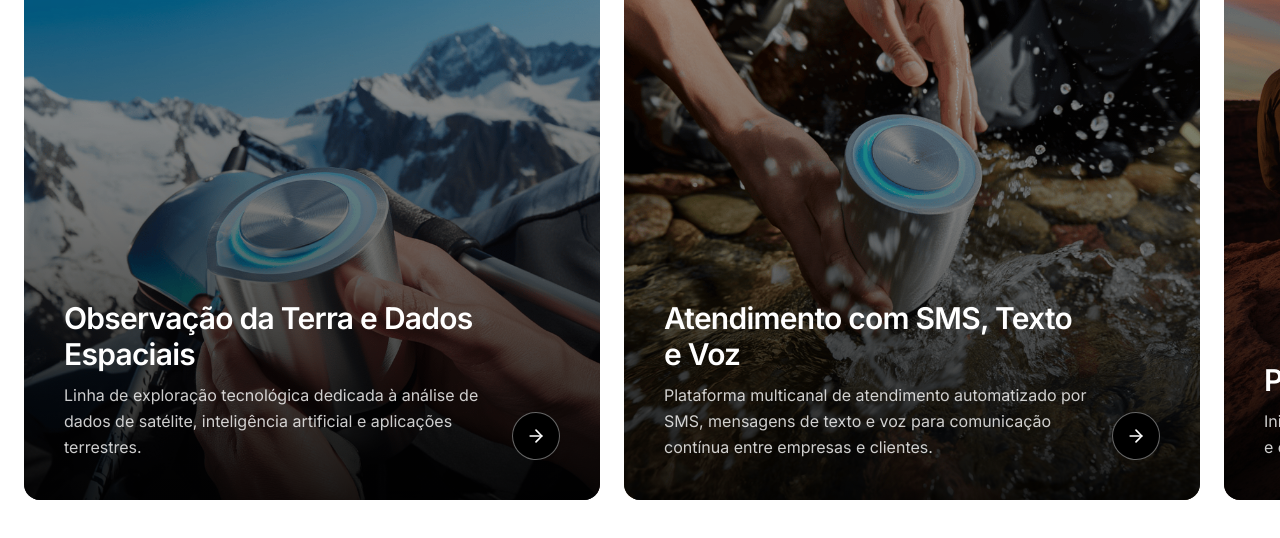
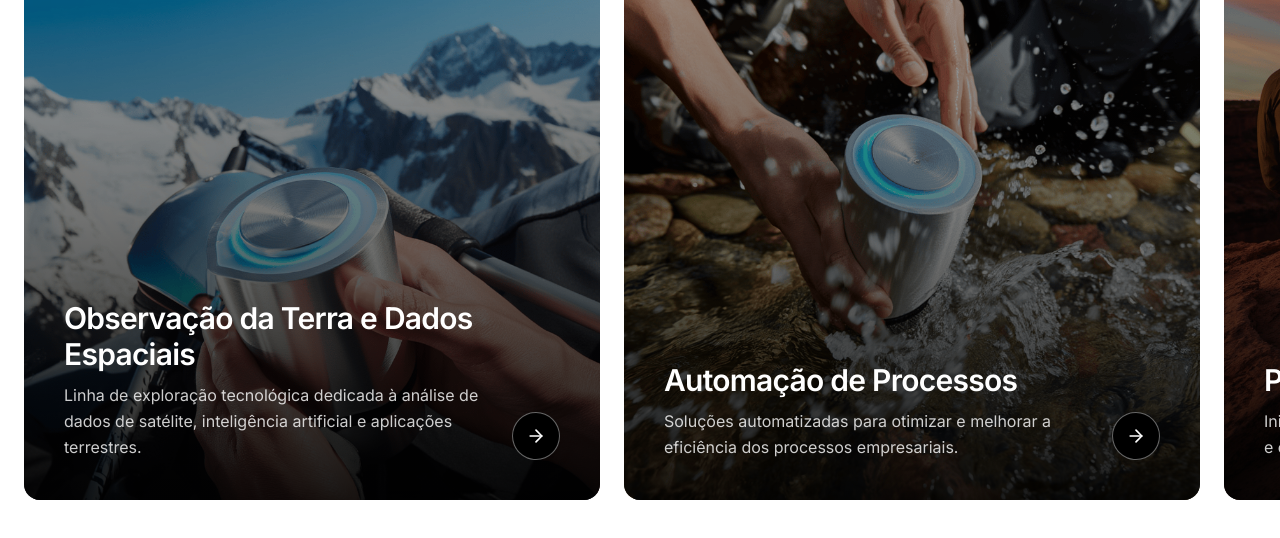
Before and after one commit to leandromalungo/hagrialabs, a Next.js app: page / in a window 1280 px wide. Shown: the part 8739-9277 px from the top of the page. Built offline with nearby package versions, Linux system fonts and the light colour scheme.

Commit message:
feat(gallery): update image alt text and titles for better clarity

```diff
--- a/components/sections/gallery-section.tsx
+++ b/components/sections/gallery-section.tsx
@@ -22,10 +22,10 @@ export function GallerySection() {
     },
      {
       src: "/images/bottle-water.png",
-      alt: "Serviço de atendimento com SMS, texto e voz para empresas",
-      title: "Atendimento com SMS, Texto e Voz",
+      alt: "Automação de processos empresariais e optimização de fluxos de trabalho",
+      title: "Automação de Processos",
       description:
-        "Plataforma multicanal de atendimento automatizado por SMS, mensagens de texto e voz para comunicação contínua entre empresas e clientes.",
+        "Soluções automatizadas para otimizar e melhorar a eficiência dos processos empresariais.",
     },
     {
       src: "/images/bottle-canyon.png",
```
